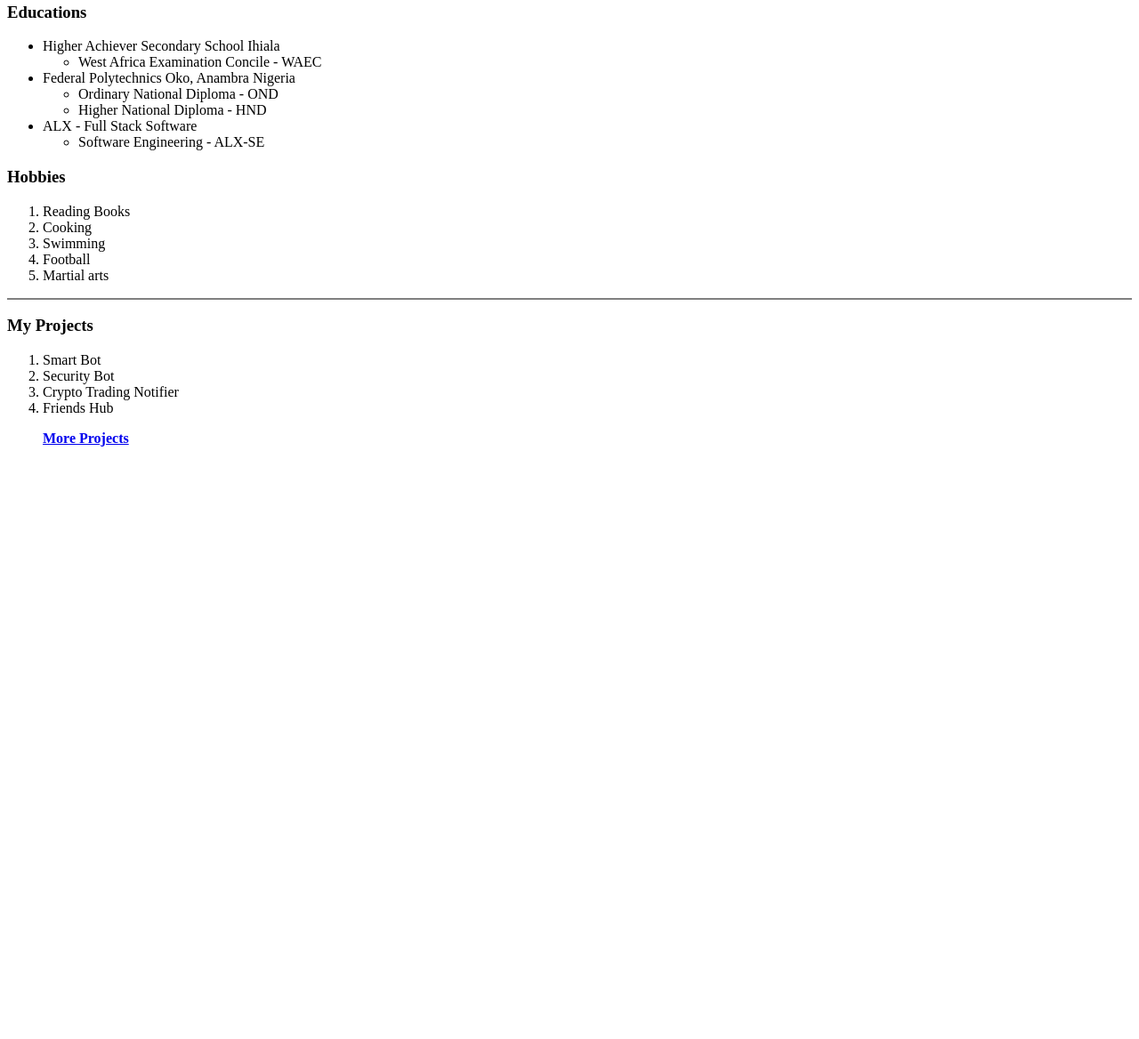
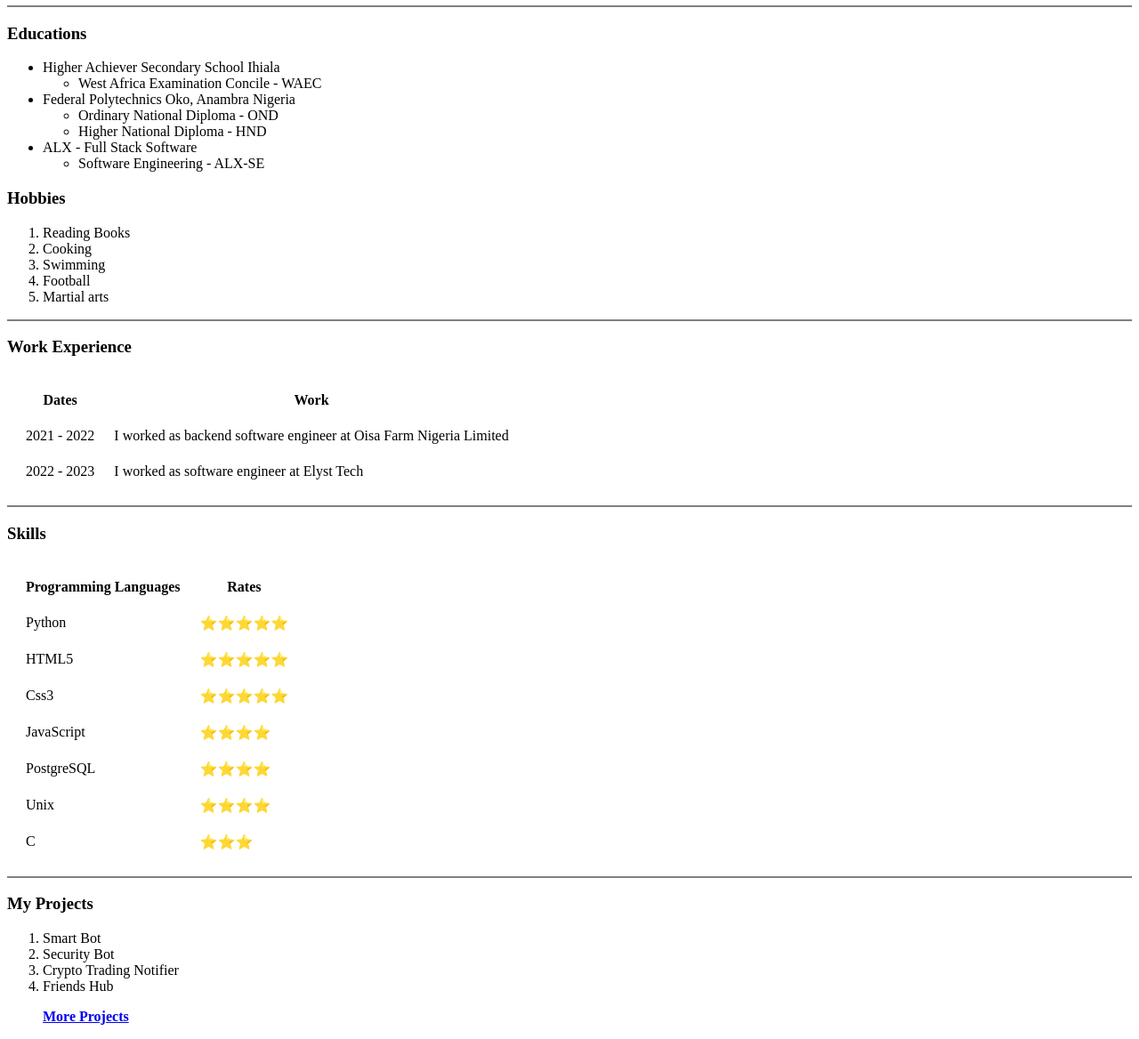
Before and after one commit to triplee12/100daysofcode, a plain HTML site: page day_42/personal_website/index.html in a window 1280 px wide. Shown: the part 236-1404 px from the top of the page at 89% size. Before the commit the page ends 800 px from the top, so only its background shows below. Drawn offline with Linux system fonts and the light colour scheme.

Commit message:
Improve html structure

```diff
--- a/day_42/personal_website/index.html
+++ b/day_42/personal_website/index.html
@@ -9,7 +9,12 @@
 </head>
 
 <body>
-    <img src="./images/ebuka.jpeg" alt="Ebuka Ejie" height="90" width="90" srcset="triplee">
+    <table cellspacing="20">
+        <tr>
+            <td>
+                <img src="./images/ebuka.jpeg" alt="Ebuka Ejie" height="90" width="90">
+            </td>
+            <td>
                 <h1>Ejie Emmanuel Ebuka</h1>
                 <p>
                     <em>Co-founder and CTO of the <strong><a href="#">Maudio</a></strong></em>
@@ -19,6 +24,9 @@
                     I am a co-founder and cto of the Maudio. I started my career 4 years ago.
                     I like solving problem using python programmming language.
                 </p>
+            </td>
+        </tr>
+    </table>
     <span>
         <strong>
             <em>
@@ -58,6 +66,68 @@
         <li>Martial arts</li>
     </ol>
     <hr size="2" noshade>
+    <h3>Work Experience</h3>
+    <table cellspacing="20">
+        <thead>
+            <tr>
+                <th>Dates</th>
+                <th>Work</th>
+            </tr>
+        </thead>
+        <tbody>
+            <tr>
+                <td>2021 - 2022</td>
+                <td>I worked as backend software engineer at Oisa Farm Nigeria Limited</td>
+            </tr>
+            <tr>
+                <td>2022 - 2023</td>
+                <td>I worked as software engineer at Elyst Tech</td>
+            </tr>
+        </tbody>
+    </table>
+    <hr size="2" noshade>
+    <h3>Skills</h3>
+    <table cellspacing="20">
+        <thead>
+            <tr>
+                <th>Programming Languages</th>
+                <th>Rates</th>
+            </tr>
+        </thead>
+        <tbody>
+            <tr>
+                <td>Python</td>
+                <td>⭐⭐⭐⭐⭐</td>
+            </tr>
+            <tr>
+                <td>HTML5</td>
+                <td>⭐⭐⭐⭐⭐</td>
+            </tr>
+            <tr>
+                <td>Css3</td>
+                <td>⭐⭐⭐⭐⭐</td>
+            </tr>
+            <tr>
+                <td>
+                    JavaScript
+                </td>
+                <td>⭐⭐⭐⭐</td>
+            </tr>
+            <tr>
+                <td>PostgreSQL</td>
+                <td>⭐⭐⭐⭐</td>
+            </tr>
+            <tr>
+                <td>Unix</td>
+                <td>⭐⭐⭐⭐</td>
+            </tr>
+            <tr>
+                <td>C</td>
+                <td>⭐⭐⭐</td>
+            </tr>
+        </tbody>
+    </table>
+    <hr size="2" noshade>
     <h3>My Projects</h3>
     <ol>
         <li>Smart Bot</li>
```
Also changed, not shown: day_42/personal_website/contact.html (+7 -2 lines). Lines whose indentation alone changed are shown as unchanged.
